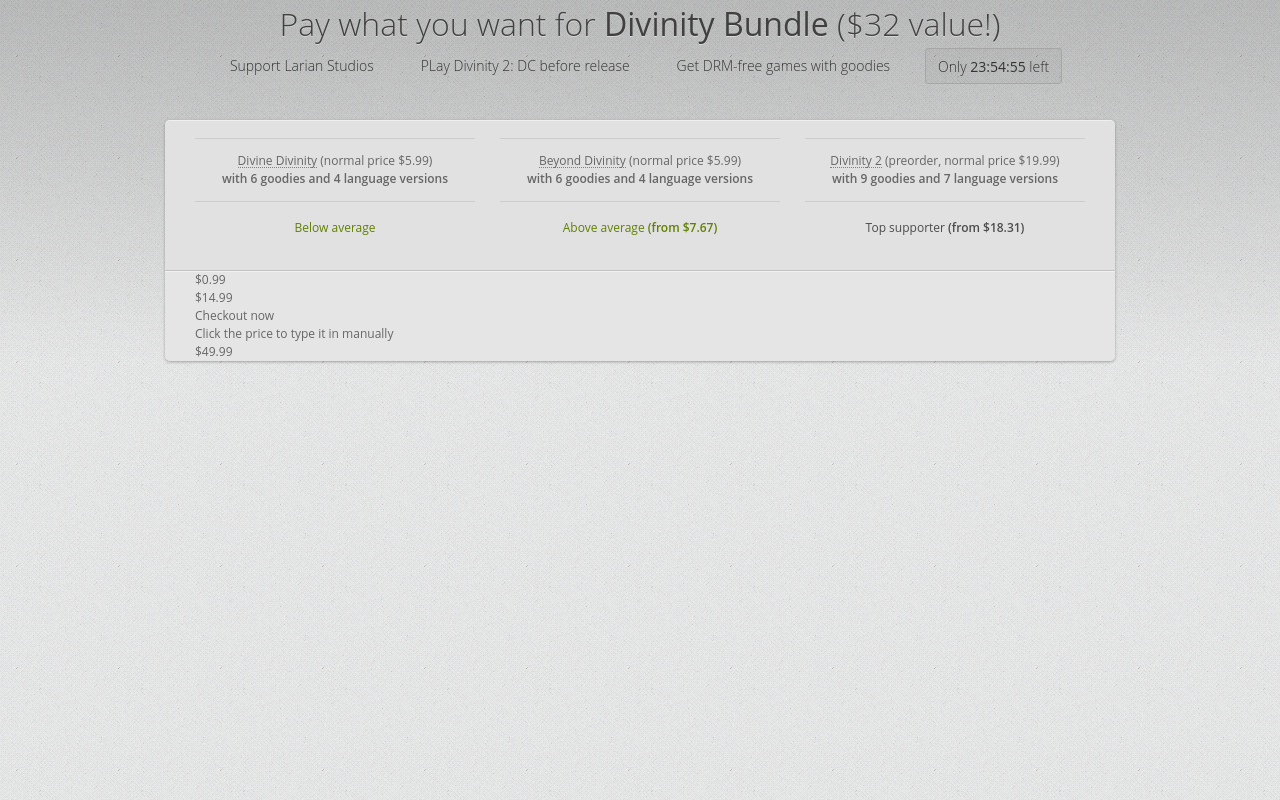
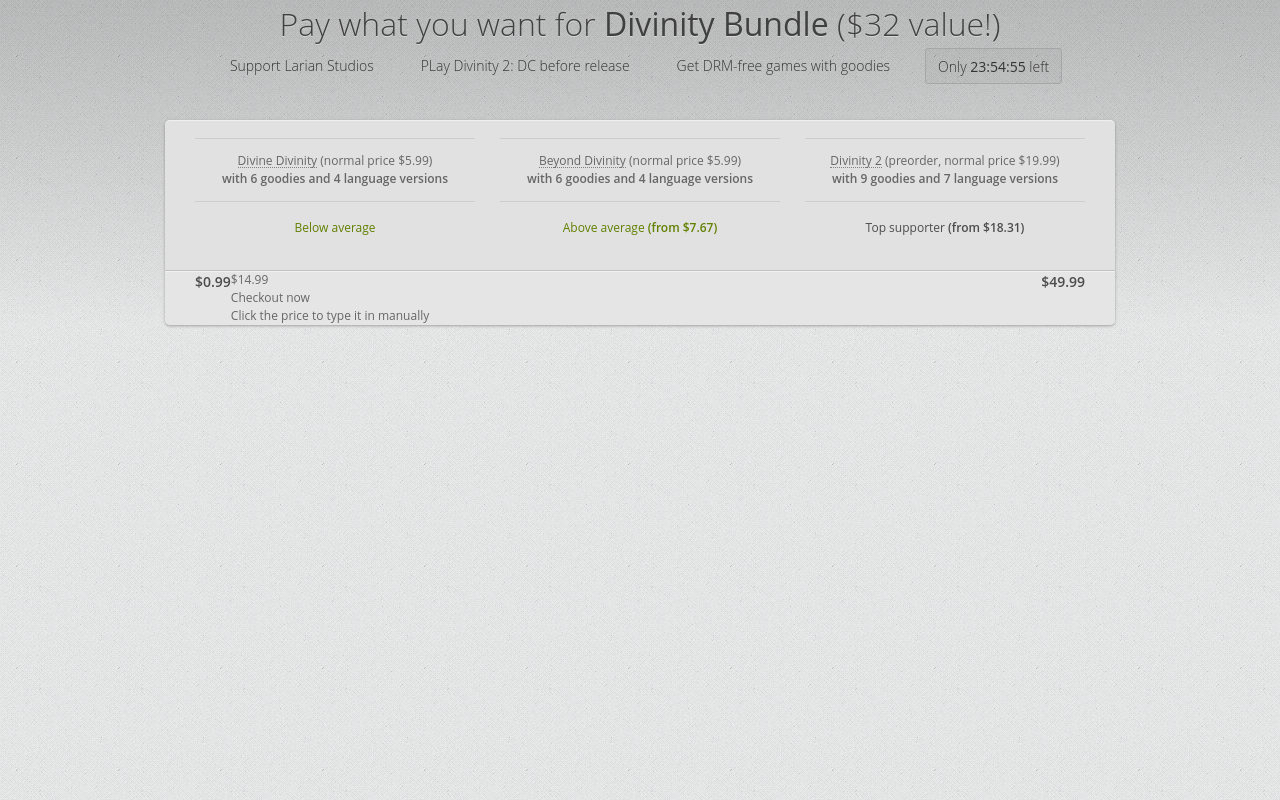
Before and after one commit to abderrahmane-tj/gog-front-end-task, a React (Create React App) app: page / in a window 1280 px wide. Built offline with nearby package versions, Linux system fonts and the light colour scheme.

Commit message:
init slider styles

```diff
--- a/src/App.jsx
+++ b/src/App.jsx
@@ -46,9 +46,8 @@ class App extends React.Component {
             </div>
           </div>
           <div className="choose-your-price padding30">
-            <div className="container">
             <div className="slider">
-                <div className="minumum">$0.99</div>
+              <div className="minumum indicator">$0.99</div>
               <div className="rails">
                 <div className="handle">
                   <div className="tooltip">
@@ -61,8 +60,7 @@ class App extends React.Component {
                   </div>
                 </div>
               </div>
-                <div className="maximum">$49.99</div>
-              </div>
+              <div className="maximum indicator">$49.99</div>
             </div>
           </div>
         </main>
--- a/src/styles/_page.scss
+++ b/src/styles/_page.scss
@@ -110,3 +110,17 @@ body {
   border-top: 1px solid #c1c1c1;
   box-shadow: inset 0 1px 0 0 rgba(255, 255, 255, 0.5);
 }
+
+.slider {
+  display: flex;
+}
+
+.indicator {
+  color: #4c4c4c;
+  font-weight: $semibold;
+  font-size: 14px;
+}
+
+.rails {
+  flex: 1;
+}
--- a/src/styles/app.css
+++ b/src/styles/app.css
@@ -121,3 +121,14 @@ body {
   background: #e5e5e5;
   border-top: 1px solid #c1c1c1;
   box-shadow: inset 0 1px 0 0 rgba(255, 255, 255, 0.5); }
+
+.slider {
+  display: flex; }
+
+.indicator {
+  color: #4c4c4c;
+  font-weight: 600;
+  font-size: 14px; }
+
+.rails {
+  flex: 1; }
```
Lines whose indentation alone changed are shown as unchanged.
